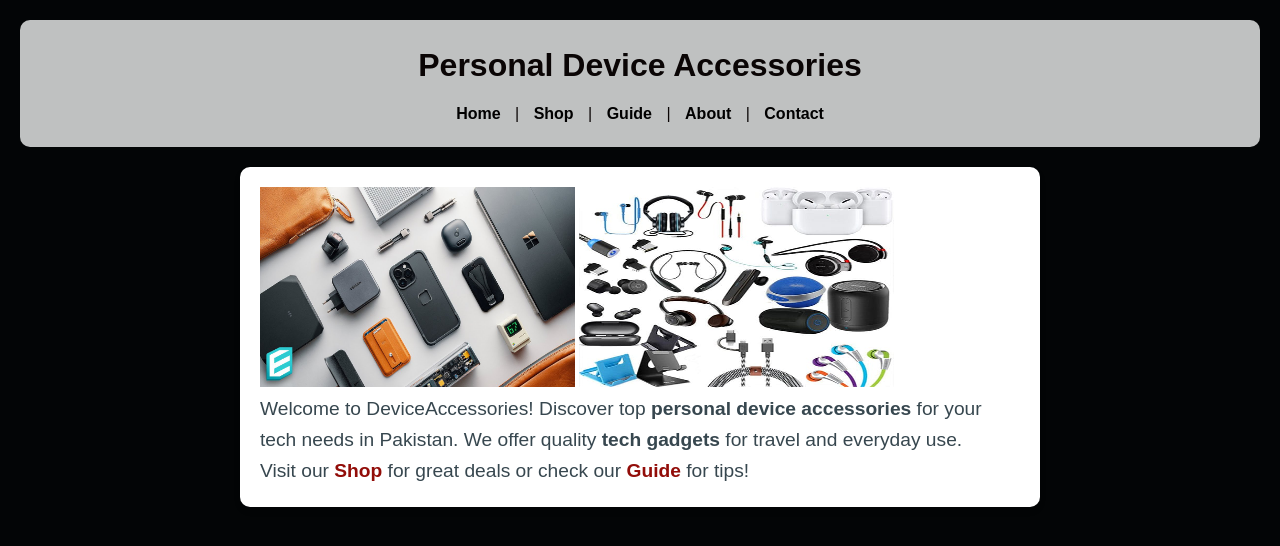
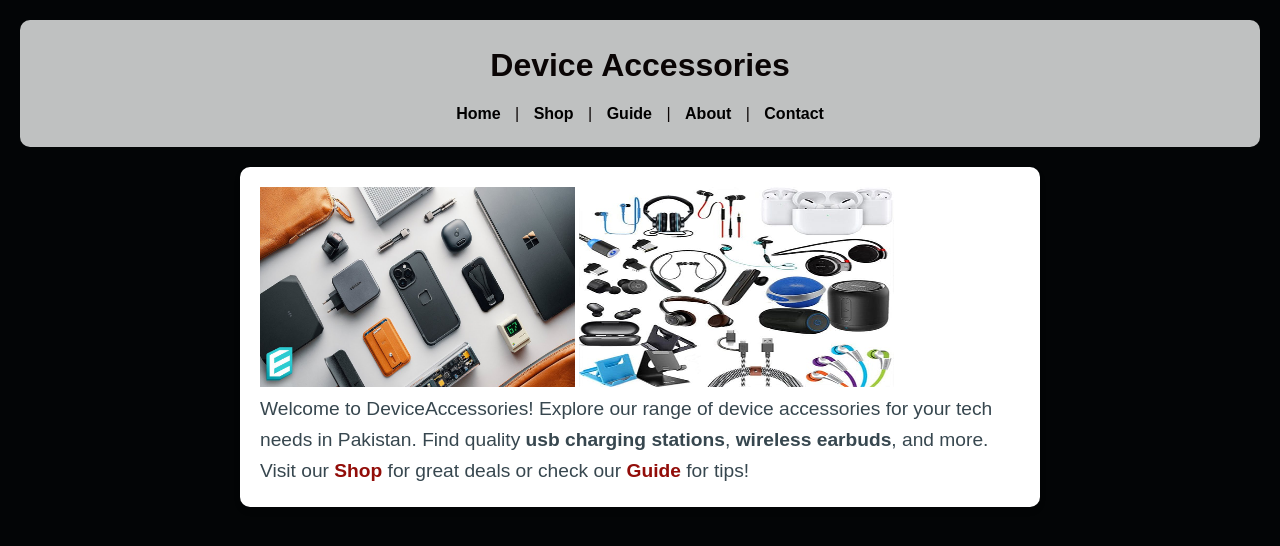
Before and after one commit to RafiaShahid/deviceaccesorries, a plain HTML site: page index.html in a window 1280 px wide. Drawn offline with Linux system fonts and the light colour scheme.

Commit message:
some more changes

```diff
--- a/index.html
+++ b/index.html
@@ -1,12 +1,11 @@
 
-<!DOCTYPE html>
 <html lang="en">
 <head>
     <meta charset="UTF-8">
-    <meta name="description" content="Discover personal device accessories in Pakistan—shop chargers, earbuds, and cases online at DeviceAccessories!">
-    <meta name="keywords" content="personal device accessories, tech gadgets, best personal device accessories for travel">
-    <title>Personal Device Accessories | Charge, Listen, and Protect Your Tech</title>
-    <style>
+    <meta name="description" content="Explore device accessories in Pakistan—shop chargers, earbuds, and cases online at DeviceAccessories!">
+    <meta name="keywords" content="usb charging station, wireless earbuds, wireless headphones, wireless charger, laptop bag, phone cases">
+    <title>Device Accessories | Shop Chargers, Earbuds, and More</title>
+<style>
         /* General Reset */
         * {
             margin: 0;
@@ -95,7 +94,7 @@
 </head>
 <body>
 <header>
-    <h1>Personal Device Accessories</h1>
+    <h1>Device Accessories</h1>
     <nav>
         <a href="index.html">Home</a> |
         <a href="shop-device-accessories.html">Shop</a> |
@@ -105,9 +104,9 @@
     </nav>
 </header>
 <main>
-    <img src="tech-accessories.jpg" alt="best personal device accessories for travel" width="315" height="200">
-    <img src="device-accessories.jpg" alt="personal device accessories in pakistan" width="315" height="200">
-    <p>Welcome to DeviceAccessories! Discover top <strong>personal device accessories</strong> for your tech needs in Pakistan. We offer quality <strong>tech gadgets</strong> for travel and everyday use.</p>
+    <img src="tech-accessories.jpg" alt="device accessories for travel" width="315" height="200">
+    <img src="device-accessories.jpg" alt="device accessories" width="315" height="200">
+    <p>Welcome to DeviceAccessories! Explore our range of device accessories for your tech needs in Pakistan. Find quality <strong>usb charging stations</strong>, <strong>wireless earbuds</strong>, and more.</p>
     <p>Visit our <a href="shop-device-accessories.html">Shop</a> for great deals or check our <a href="how-to-use-accessories.html">Guide</a> for tips!</p>
 </main>
 </body>
```
